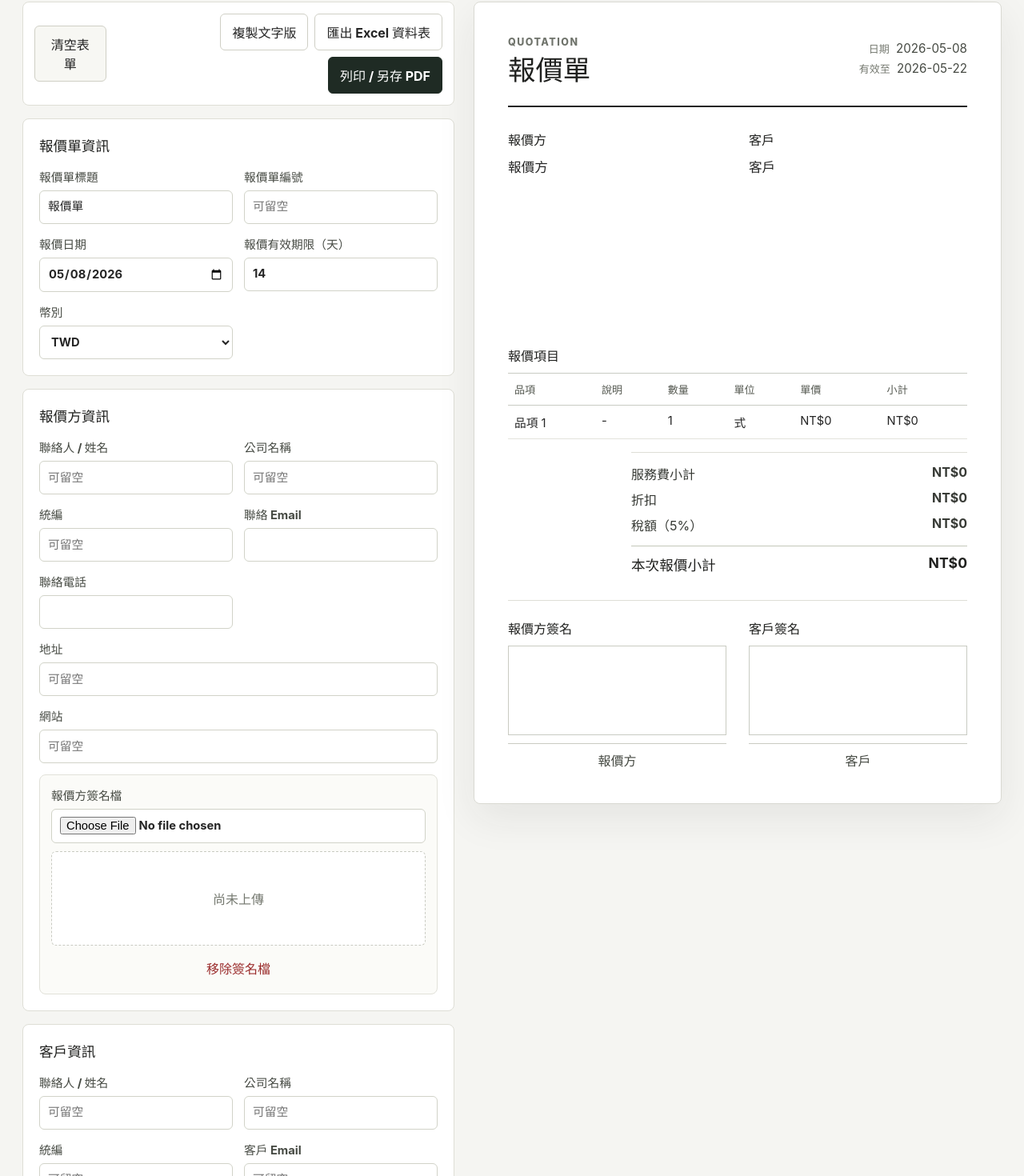
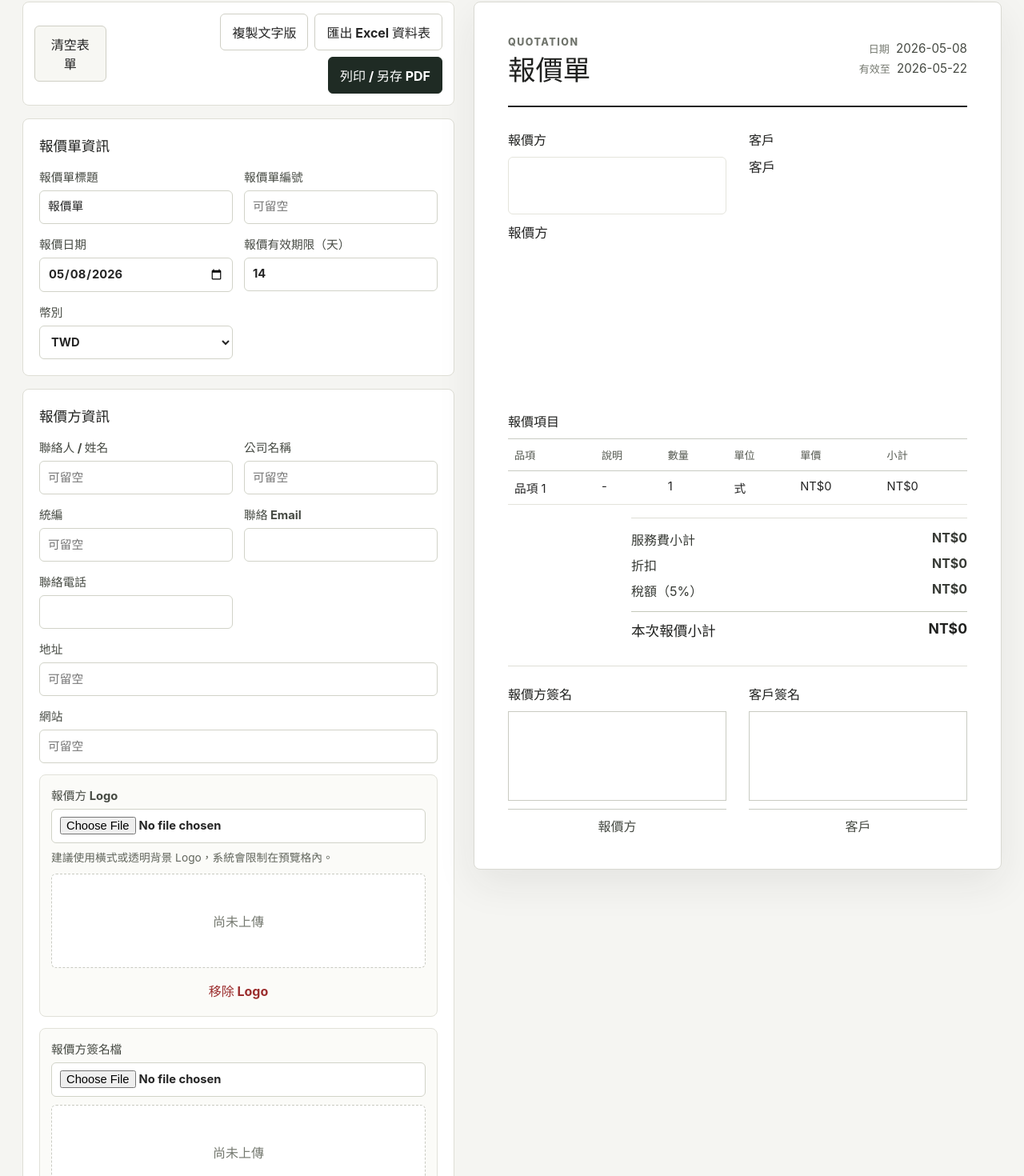
Before and after one commit to dong-sc/simple-quote-generator, a React (Vite) app: page / in a window 1280 px wide. Shown: the part 260-1730 px from the top of the page at 80% size. Built offline with nearby package versions, Linux system fonts and the light colour scheme.

Commit message:
Add issuer logo upload

```diff
--- a/src/components/IssuerSection.tsx
+++ b/src/components/IssuerSection.tsx
@@ -7,8 +7,10 @@ interface IssuerSectionProps {
 
 const signatureImageMaxWidth = 900;
 const signatureImageMaxHeight = 360;
+const logoImageMaxWidth = 720;
+const logoImageMaxHeight = 360;
 
-function resizeSignatureImage(file: File): Promise<string> {
+function resizeImage(file: File, maxWidth: number, maxHeight: number): Promise<string> {
   return new Promise((resolve, reject) => {
     const reader = new FileReader();
 
@@ -17,8 +19,8 @@ function resizeSignatureImage(file: File): Promise<string> {
       image.onload = () => {
         const scale = Math.min(
           1,
-          signatureImageMaxWidth / image.width,
-          signatureImageMaxHeight / image.height,
+          maxWidth / image.width,
+          maxHeight / image.height,
         );
         const canvas = document.createElement('canvas');
         canvas.width = Math.max(1, Math.round(image.width * scale));
@@ -54,9 +56,24 @@ export function IssuerSection({ data, onChange }: IssuerSectionProps) {
     }
 
     try {
-      update('issuerSignatureImage', await resizeSignatureImage(file));
+      update(
+        'issuerSignatureImage',
+        await resizeImage(file, signatureImageMaxWidth, signatureImageMaxHeight),
+      );
     } catch {
       update('issuerSignatureImage', '');
+    }
+  }
+
+  async function handleLogoUpload(file: File | null) {
+    if (!file) {
+      return;
+    }
+
+    try {
+      update('issuerLogoImage', await resizeImage(file, logoImageMaxWidth, logoImageMaxHeight));
+    } catch {
+      update('issuerLogoImage', '');
     }
   }
 
@@ -119,6 +136,34 @@ export function IssuerSection({ data, onChange }: IssuerSectionProps) {
             placeholder="可留空"
           />
         </label>
+        <div className="image-upload-card span-two">
+          <label>
+            報價方 Logo
+            <input
+              type="file"
+              accept="image/png,image/jpeg,image/webp"
+              onChange={(event) =>
+                void handleLogoUpload(event.currentTarget.files?.[0] ?? null)
+              }
+            />
+          </label>
+          <p className="upload-note">建議使用橫式或透明背景 Logo，系統會限制在預覽格內。</p>
+          <div className="logo-upload-preview" aria-label="報價方 Logo 預覽">
+            {data.issuerLogoImage ? (
+              <img src={data.issuerLogoImage} alt="報價方 Logo" />
+            ) : (
+              <span>尚未上傳</span>
+            )}
+          </div>
+          <button
+            className="text-button danger"
+            type="button"
+            disabled={!data.issuerLogoImage}
+            onClick={() => update('issuerLogoImage', '')}
+          >
+            移除 Logo
+          </button>
+        </div>
         <div className="signature-upload-card span-two">
           <label>
             報價方簽名檔
--- a/src/components/QuotePreview.tsx
+++ b/src/components/QuotePreview.tsx
@@ -82,6 +82,11 @@ export function QuotePreview({ data, totals }: QuotePreviewProps) {
         <section className="preview-party-grid">
           <div className="preview-party">
             <h3>報價方</h3>
+            <div className="preview-logo-box">
+              {data.issuerLogoImage ? (
+                <img src={data.issuerLogoImage} alt="報價方 Logo" />
+              ) : null}
+            </div>
             <strong>{data.issuerCompany || data.issuerName || '報價方'}</strong>
             <AlignedDetailLine label="聯絡人" value={data.issuerName} />
             <AlignedDetailLine label="公司名稱" value={data.issuerCompany} />
--- a/src/styles/global.css
+++ b/src/styles/global.css
@@ -514,6 +514,7 @@ textarea:focus {
   line-height: 1.6;
 }
 
+.image-upload-card,
 .signature-upload-card {
   display: flex;
   flex-direction: column;
@@ -534,6 +535,32 @@ textarea:focus {
   border-radius: 6px;
   background: #ffffff;
   color: #767a71;
+}
+
+.logo-upload-preview {
+  display: flex;
+  align-items: center;
+  justify-content: center;
+  height: 118px;
+  overflow: hidden;
+  border: 1px dashed #c9cbc2;
+  border-radius: 6px;
+  background: #ffffff;
+  color: #767a71;
+}
+
+.logo-upload-preview img {
+  display: block;
+  max-width: 100%;
+  max-height: 104px;
+  object-fit: contain;
+}
+
+.upload-note {
+  margin: -2px 0 0;
+  color: #62665d;
+  font-size: 0.86rem;
+  line-height: 1.5;
 }
 
 .signature-upload-preview img {
@@ -652,6 +679,26 @@ textarea:focus {
   display: block;
   margin-bottom: 8px;
   font-size: 1.04rem;
+}
+
+.preview-logo-box {
+  display: flex;
+  align-items: center;
+  justify-content: flex-start;
+  width: 100%;
+  height: 72px;
+  margin-bottom: 10px;
+  overflow: hidden;
+  border: 1px solid #e4e4dc;
+  border-radius: 6px;
+  background: #ffffff;
+}
+
+.preview-logo-box img {
+  display: block;
+  max-width: 100%;
+  max-height: 100%;
+  object-fit: contain;
 }
 
 .preview-block {
--- a/src/styles/print.css
+++ b/src/styles/print.css
@@ -81,6 +81,11 @@
   .preview-party p,
   .preview-meta p {
     margin-top: 2mm;
+  }
+
+  .preview-logo-box {
+    height: 16mm;
+    margin-bottom: 2.5mm;
   }
 
   .preview-block {
--- a/src/types/quote.ts
+++ b/src/types/quote.ts
@@ -32,6 +32,7 @@ export interface QuoteData {
   issuerPhone: string;
   issuerAddress: string;
   issuerWebsite: string;
+  issuerLogoImage: string;
   clientName: string;
   clientCompany: string;
   clientTaxId: string;
--- a/src/utils/defaultQuote.ts
+++ b/src/utils/defaultQuote.ts
@@ -38,6 +38,7 @@ export function createDefaultQuoteData(): QuoteData {
     issuerPhone: '',
     issuerAddress: '',
     issuerWebsite: '',
+    issuerLogoImage: '',
     clientName: '',
     clientCompany: '',
     clientTaxId: '',
```
